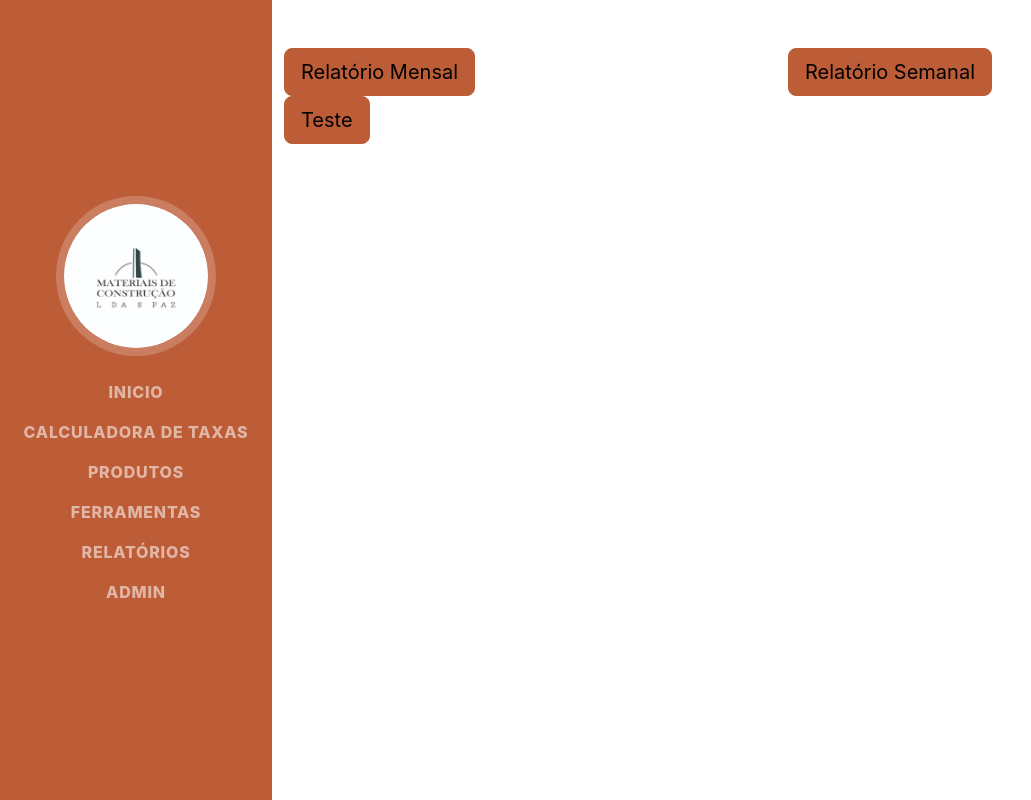
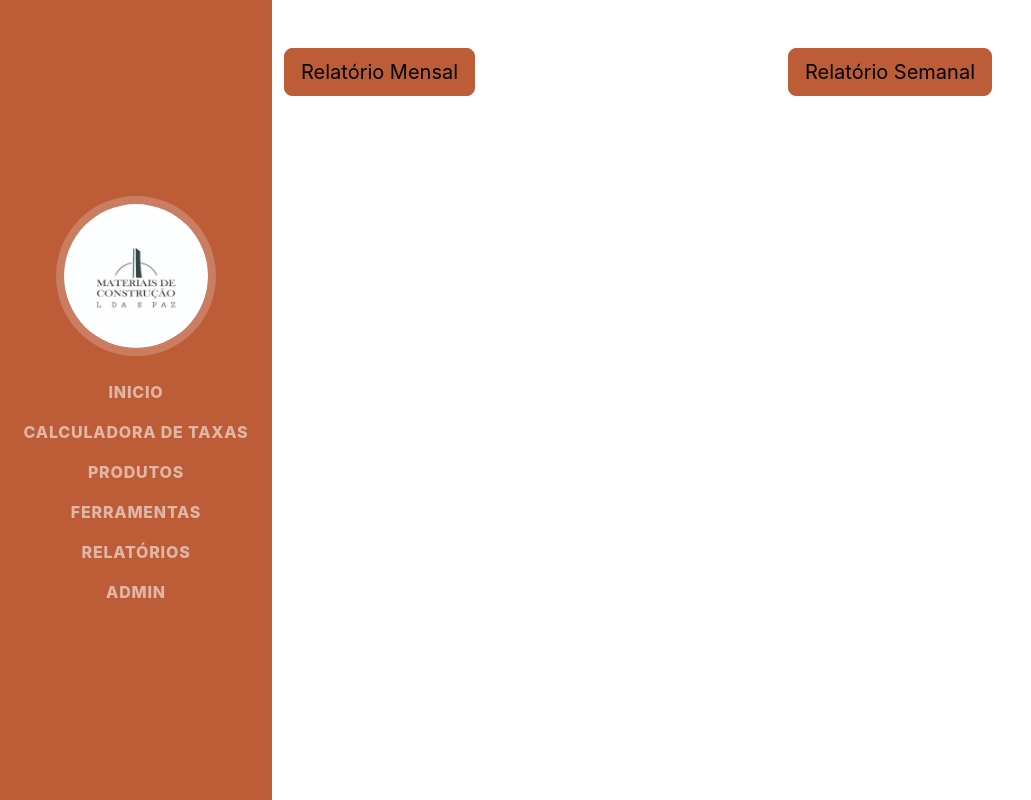
Before and after one commit to Lucaspaz21/lsp, a Flask app: page /relatorios in a window 1280 px wide. Shown: the whole page, without its empty margins (0-1031 px from the left). Run offline with Flask 3, Linux system fonts and the light colour scheme; some libraries are stand-ins or nearby versions; some web fonts are replaced.

Commit message:
Update relatorios.html

```diff
--- a/lsp/templates/relatorios.html
+++ b/lsp/templates/relatorios.html
@@ -14,9 +14,6 @@
                 <div class="col-md-6">
                     <button class="btn btn-primary btn-lg btn-block" type="submit" name="button" value="relatorio_semanal">Relatório Semanal</button>
                 </div>
-                <div class="col-md-6">
-                    <button class="btn btn-primary btn-lg btn-block" type="submit" name="button" value="relatorio_semanal" href="{{ url_for('mostrar_arquivos')}}">Teste</button>
-                </div>
             </div>
         </div>
     </form>
```
